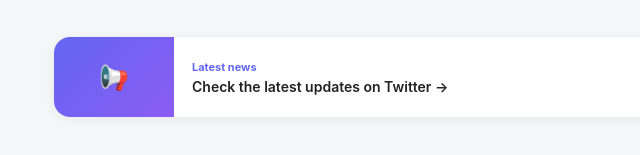
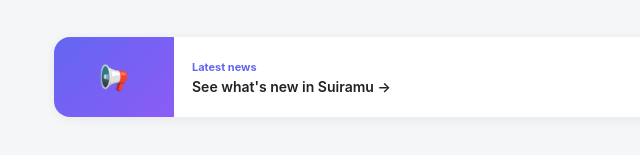
Before and after one commit to godrenkon/suiramu-search, a website: page home/search.html in a window 1280 px wide. Shown: the part 449-604 px from the top of the page, 236-876 px from the left. Drawn offline with Linux system fonts and the light colour scheme; no server answers.

Commit message:
Replace Twitter link with changelog link

```diff
--- a/home/search.html
+++ b/home/search.html
@@ -294,7 +294,7 @@
     <div class="sidebar-item" onclick="showAlert('history_info')">🕘 <span data-i18n="menu_history"></span></div>
     <div class="sidebar-item" onclick="window.open('https://github.com/godrenkon/suiramu-search','_blank')">📄 <span data-i18n="menu_about"></span></div>
     <div class="sidebar-item" onclick="openContactModal()">✉️ <span data-i18n="menu_contact"></span></div>
-    <div class="sidebar-item" onclick="window.open('https://x.com/Riku_verse_','_blank')">🐦 <span data-i18n="menu_twitter"></span></div>
+    <div class="sidebar-item" onclick="window.open('https://github.com/godrenkon/suiramu-search/blob/main/CHANGELOG.md','_blank')">📢 <span data-i18n="menu_changelog"></span></div>
     <div class="sidebar-item" onclick="toggleAccountModal()">👤 <span data-i18n="menu_account"></span></div>
   </div>
 
@@ -317,7 +317,7 @@
 
     <div class="saved-sites" id="savedSites"></div>
 
-    <div class="news-card" onclick="window.open('https://x.com/Riku_verse_','_blank')">
+    <div class="news-card" onclick="window.open('https://github.com/godrenkon/suiramu-search/blob/main/CHANGELOG.md','_blank')">
       <div class="news-image">📢</div>
       <div class="news-text">
         <div class="news-label" data-i18n="news_label"></div>
@@ -354,10 +354,10 @@
   const I18N = {
     ja: {
       menu_home: 'ホーム', menu_bookmarks: '保存サイトについて', menu_history: '履歴・タブの使い方',
-      menu_about: 'このツールについて', menu_twitter: '公式Twitter', menu_account: 'アカウント設定',
+      menu_about: 'このツールについて', menu_changelog: '更新履歴', menu_account: 'アカウント設定',
       menu_contact: 'お問い合わせ・要望',
       search_placeholder: '検索、またはURLを入力', search_button: '検索',
-      news_label: '最新のお知らせ', news_title: '公式Twitterで最新情報をチェック →',
+      news_label: '最新のお知らせ', news_title: 'Suiramuの更新情報を見る →',
       profile_title: 'プロフィール設定', profile_placeholder: '表示名を入力', profile_save: '保存する',
       profile_note: 'この情報はこのCodespace内だけに保存され、外部サーバーには一切送信されません。',
       bookmarks_info: '保存サイトはホーム画面のタイルから開けます。\n右クリックで削除できます。\n\nChrome標準のブックマーク(★マーク)も使えます。',
@@ -376,10 +376,10 @@
     },
     en: {
       menu_home: 'Home', menu_bookmarks: 'About saved sites', menu_history: 'History & tabs',
-      menu_about: 'About this tool', menu_twitter: 'Official Twitter', menu_account: 'Account settings',
+      menu_about: 'About this tool', menu_changelog: 'Changelog', menu_account: 'Account settings',
       menu_contact: 'Contact / Feedback',
       search_placeholder: 'Search or enter a URL', search_button: 'Search',
-      news_label: 'Latest news', news_title: 'Check the latest updates on Twitter →',
+      news_label: 'Latest news', news_title: 'See what\'s new in Suiramu →',
       profile_title: 'Profile settings', profile_placeholder: 'Enter a display name', profile_save: 'Save',
       profile_note: 'This is only stored inside this Codespace and is never sent to an external server.',
       bookmarks_info: 'Open saved sites from the tiles on the home screen.\nRight-click to remove one.\n\nYou can also use Chrome\'s built-in bookmarks (★).',
@@ -398,10 +398,10 @@
     },
     zh: {
       menu_home: '主页', menu_bookmarks: '关于保存的网站', menu_history: '历史记录与标签页',
-      menu_about: '关于此工具', menu_twitter: '官方推特', menu_account: '账户设置',
+      menu_about: '关于此工具', menu_changelog: '更新日志', menu_account: '账户设置',
       menu_contact: '联系我们 / 意见反馈',
       search_placeholder: '搜索或输入网址', search_button: '搜索',
-      news_label: '最新公告', news_title: '在官方推特查看最新消息 →',
+      news_label: '最新公告', news_title: '查看 Suiramu 的更新内容 →',
       profile_title: '个人资料设置', profile_placeholder: '输入显示名称', profile_save: '保存',
       profile_note: '此信息仅保存在此 Codespace 内，绝不会发送到外部服务器。',
       bookmarks_info: '可从主页的图标打开保存的网站。\n右键点击可删除。\n\n也可以使用 Chrome 自带的书签功能（★）。',
@@ -420,10 +420,10 @@
     },
     ko: {
       menu_home: '홈', menu_bookmarks: '저장된 사이트 안내', menu_history: '기록 및 탭 사용법',
-      menu_about: '이 도구에 대해', menu_twitter: '공식 트위터', menu_account: '계정 설정',
+      menu_about: '이 도구에 대해', menu_changelog: '업데이트 내역', menu_account: '계정 설정',
       menu_contact: '문의 / 건의사항',
       search_placeholder: '검색어 또는 URL 입력', search_button: '검색',
-      news_label: '최신 소식', news_title: '공식 트위터에서 최신 소식 확인하기 →',
+      news_label: '최신 소식', news_title: 'Suiramu의 업데이트 내용 보기 →',
       profile_title: '프로필 설정', profile_placeholder: '표시 이름 입력', profile_save: '저장',
       profile_note: '이 정보는 이 Codespace 안에만 저장되며 외부 서버로 전송되지 않습니다.',
       bookmarks_info: '저장된 사이트는 홈 화면 타일에서 열 수 있습니다.\n우클릭하면 삭제할 수 있습니다.\n\nChrome 기본 북마크(★)도 사용할 수 있습니다.',
@@ -442,10 +442,10 @@
     },
     es: {
       menu_home: 'Inicio', menu_bookmarks: 'Sobre sitios guardados', menu_history: 'Historial y pestañas',
-      menu_about: 'Acerca de esta herramienta', menu_twitter: 'Twitter oficial', menu_account: 'Configuración de cuenta',
+      menu_about: 'Acerca de esta herramienta', menu_changelog: 'Historial de cambios', menu_account: 'Configuración de cuenta',
       menu_contact: 'Contacto / Sugerencias',
       search_placeholder: 'Buscar o escribir una URL', search_button: 'Buscar',
-      news_label: 'Últimas noticias', news_title: 'Consulta las últimas novedades en Twitter →',
+      news_label: 'Últimas noticias', news_title: 'Ver las novedades de Suiramu →',
       profile_title: 'Configuración de perfil', profile_placeholder: 'Introduce un nombre para mostrar', profile_save: 'Guardar',
       profile_note: 'Esta información solo se guarda dentro de este Codespace y nunca se envía a un servidor externo.',
       bookmarks_info: 'Abre los sitios guardados desde los iconos de la pantalla de inicio.\nClic derecho para eliminar uno.\n\nTambién puedes usar los marcadores nativos de Chrome (★).',
@@ -464,10 +464,10 @@
     },
     fr: {
       menu_home: 'Accueil', menu_bookmarks: 'À propos des sites enregistrés', menu_history: 'Historique et onglets',
-      menu_about: 'À propos de cet outil', menu_twitter: 'Twitter officiel', menu_account: 'Paramètres du compte',
+      menu_about: 'À propos de cet outil', menu_changelog: 'Journal des mises à jour', menu_account: 'Paramètres du compte',
       menu_contact: 'Contact / Suggestions',
       search_placeholder: 'Rechercher ou saisir une URL', search_button: 'Rechercher',
-      news_label: 'Dernières actualités', news_title: 'Voir les dernières actualités sur Twitter →',
+      news_label: 'Dernières actualités', news_title: 'Voir les nouveautés de Suiramu →',
       profile_title: 'Paramètres du profil', profile_placeholder: 'Entrez un nom affiché', profile_save: 'Enregistrer',
       profile_note: 'Cette information est stockée uniquement dans ce Codespace et n\'est jamais envoyée à un serveur externe.',
       bookmarks_info: 'Ouvrez les sites enregistrés depuis les icônes de la page d\'accueil.\nClic droit pour en supprimer un.\n\nVous pouvez aussi utiliser les favoris natifs de Chrome (★).',
```
